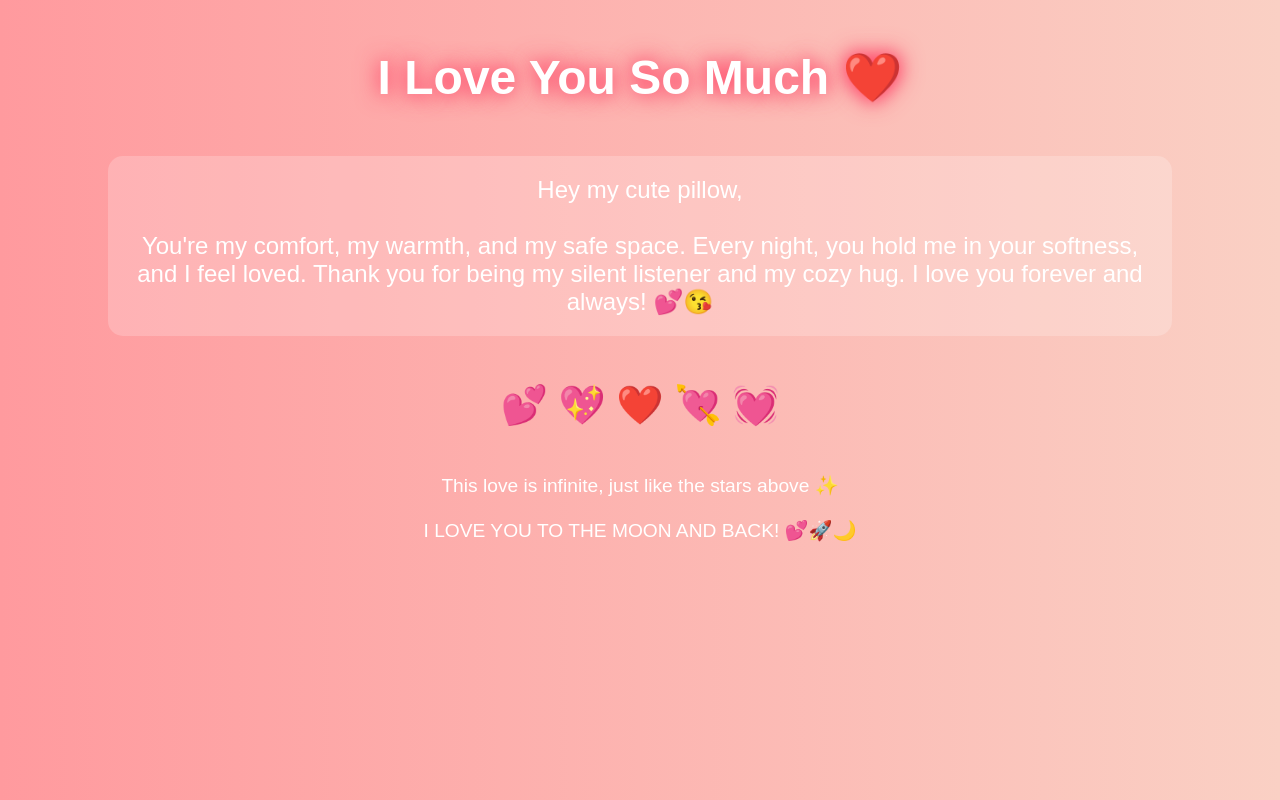
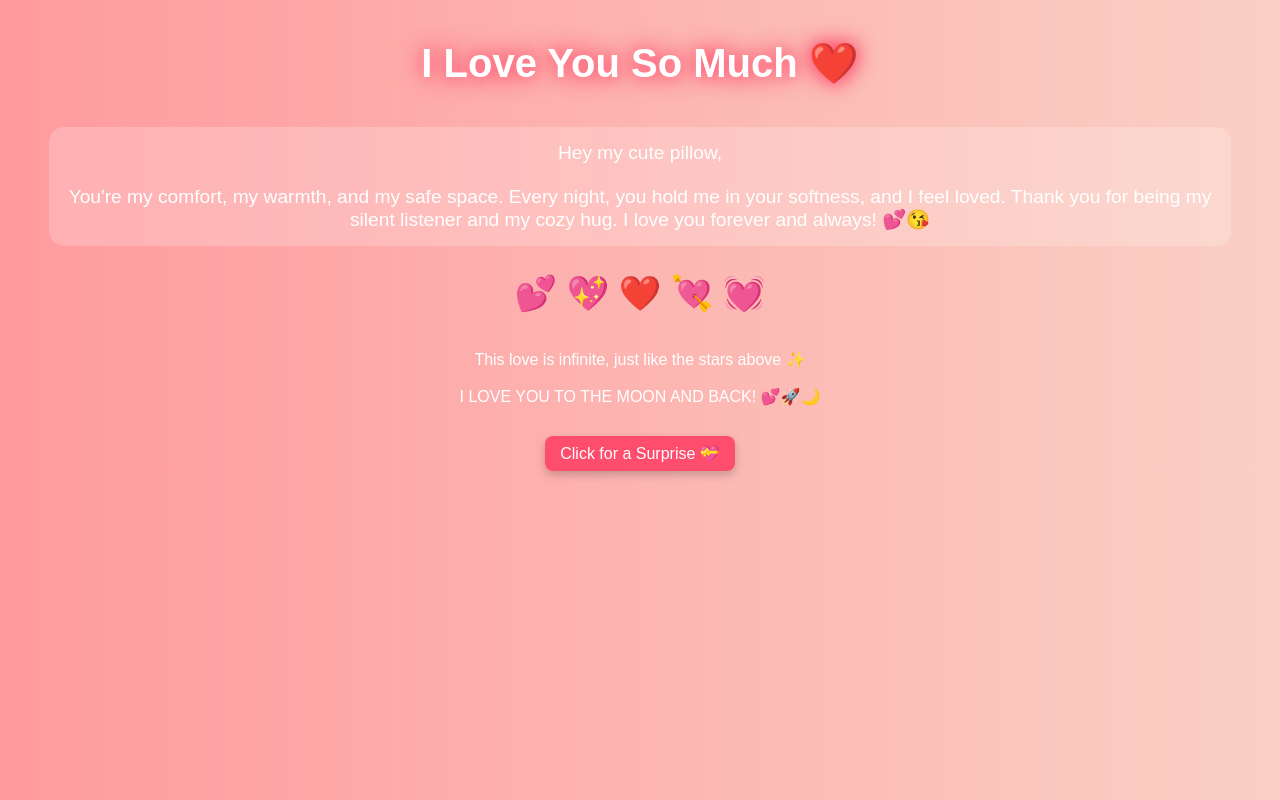
Before and after one commit to Bhoko-666/pillow, a plain HTML site: page index.html in a window 1280 px wide. Shown: the top 800 px of the page. Drawn offline with Linux system fonts and the light colour scheme.

Commit message:
Update index.html

```diff
--- a/index.html
+++ b/index.html
@@ -14,36 +14,69 @@
             padding: 0;
         }
         .header {
-            font-size: 3rem;
+            font-size: 2.5rem;
             font-weight: bold;
-            margin-top: 50px;
+            margin-top: 30px;
             animation: glow 2s infinite alternate;
+            padding: 10px;
         }
         @keyframes glow {
             from { text-shadow: 0 0 10px #ff4d6d; }
             to { text-shadow: 0 0 20px #ff4d6d, 0 0 30px #ff4d6d; }
         }
         .message {
-            font-size: 1.5rem;
-            margin: 50px auto;
-            padding: 20px;
-            width: 80%;
+            font-size: 1.2rem;
+            margin: 30px auto;
+            padding: 15px;
+            width: 90%;
             background: rgba(255, 255, 255, 0.2);
             border-radius: 15px;
         }
         .footer {
-            font-size: 1.2rem;
-            margin-top: 50px;
+            font-size: 1rem;
+            margin-top: 30px;
+            padding: 10px;
         }
         .hearts {
-            font-size: 2rem;
-            margin-top: 20px;
+            font-size: 1.8rem;
+            margin-top: 15px;
             animation: heartbeat 1.5s infinite;
         }
         @keyframes heartbeat {
             0% { transform: scale(1); }
             50% { transform: scale(1.2); }
             100% { transform: scale(1); }
+        }
+        .surprise {
+            margin-top: 20px;
+        }
+        .button {
+            background-color: #ff4d6d;
+            color: white;
+            padding: 8px 15px;
+            font-size: 1rem;
+            border: none;
+            border-radius: 8px;
+            cursor: pointer;
+            box-shadow: 0 4px 10px rgba(0,0,0,0.2);
+        }
+        .button:hover {
+            background-color: #ff1e4d;
+        }
+        .hidden-message {
+            display: none;
+            font-size: 1.2rem;
+            margin-top: 15px;
+            background: rgba(255, 255, 255, 0.2);
+            padding: 12px;
+            border-radius: 10px;
+        }
+        @media (max-width: 600px) {
+            .header { font-size: 2rem; }
+            .message { font-size: 1rem; width: 95%; }
+            .footer { font-size: 0.9rem; }
+            .hearts { font-size: 1.5rem; }
+            .button { font-size: 0.9rem; padding: 6px 12px; }
         }
     </style>
 </head>
@@ -62,9 +95,20 @@
         I LOVE YOU TO THE MOON AND BACK! 💕🚀🌙
     </div>
 
+    <div class="surprise">
+        <button class="button" onclick="showMessage()">Click for a Surprise 💝</button>
+        <div id="hidden" class="hidden-message">You're the most special person in my life, and I can't wait to create more beautiful memories with you! 💖</div>
+    </div>
+
     <audio autoplay loop>
         <source src="your-love-song.mp3" type="audio/mpeg">
         Your browser does not support the audio element.
     </audio>
+
+    <script>
+        function showMessage() {
+            document.getElementById('hidden').style.display = 'block';
+        }
+    </script>
 </body>
 </html>
```
